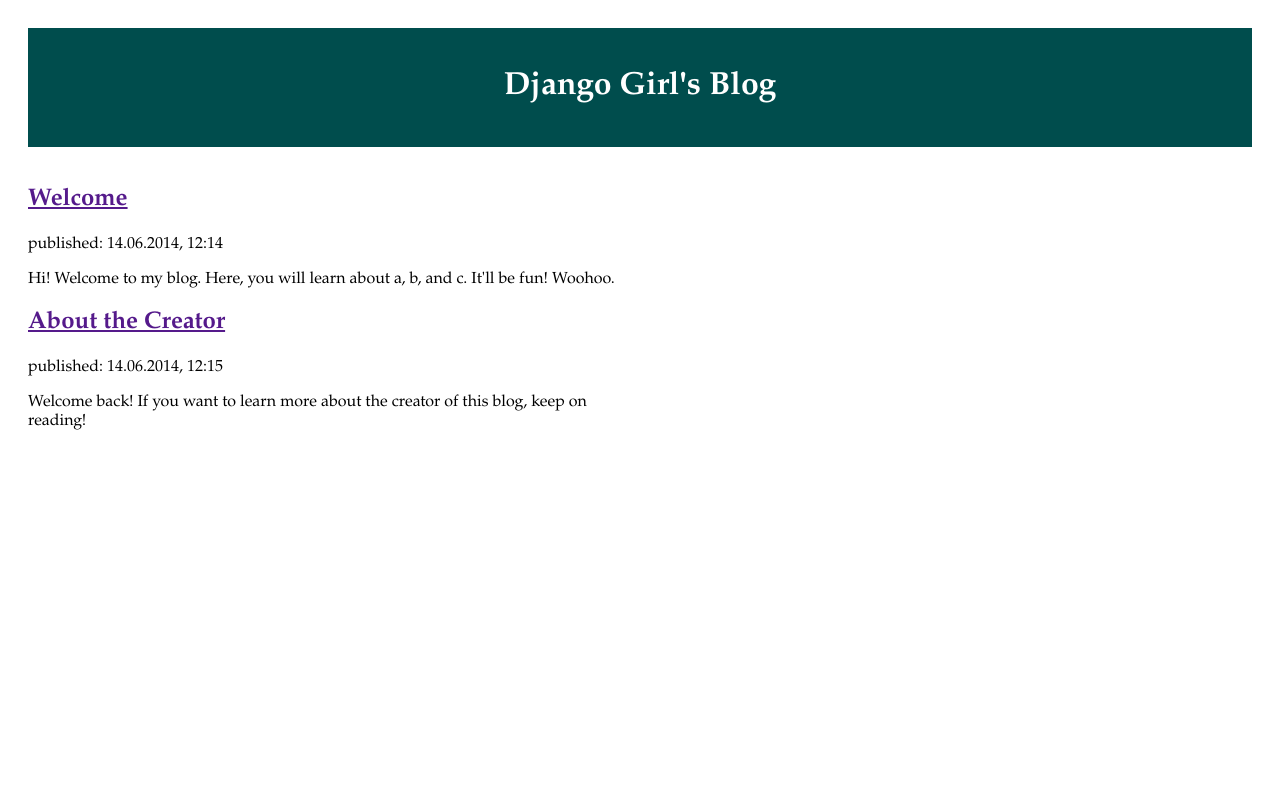
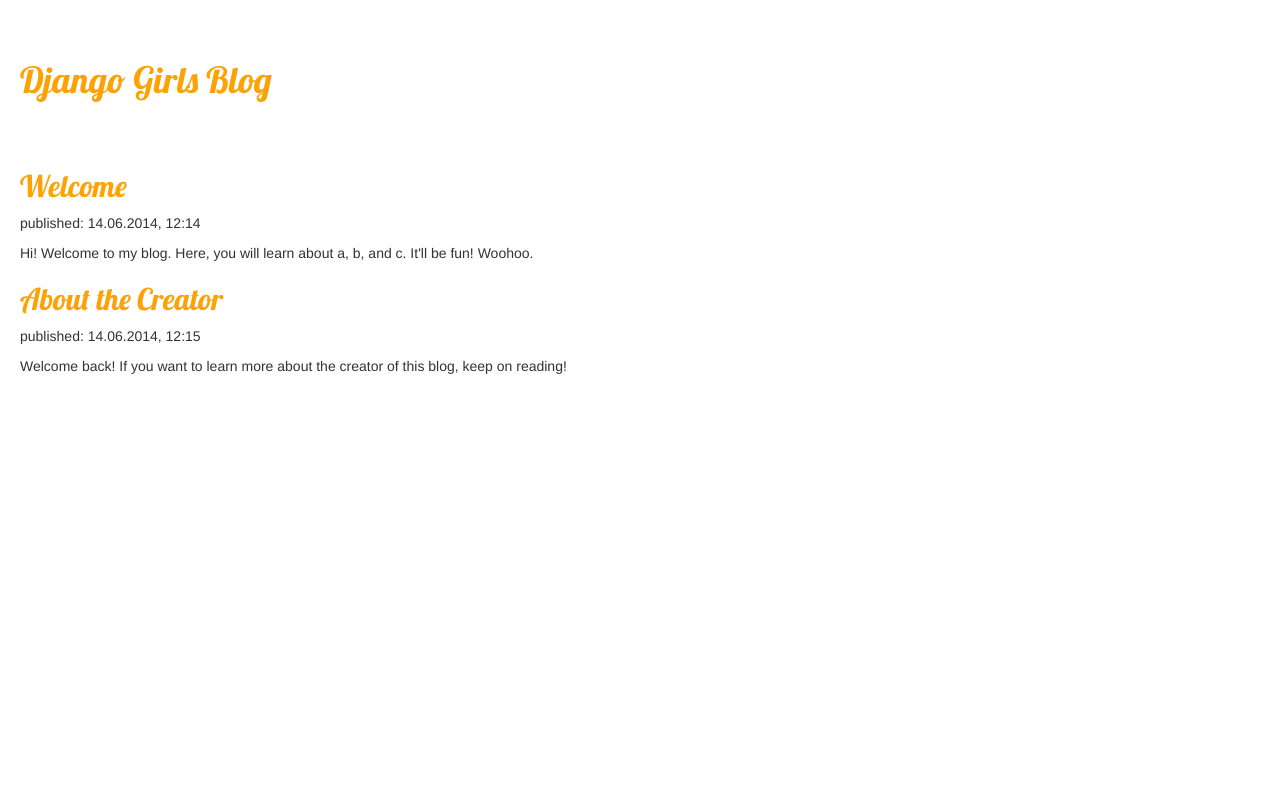
Before and after one commit to nainakaimal/my-first-blog, a Django app: page / in a window 1280 px wide. Run offline with Django 3.2, Linux system fonts and the light colour scheme; some libraries are stand-ins or nearby versions.

Commit message:
Font+color of titles

```diff
--- /dev/null
+++ b/blog/static/css/blog.css
@@ -0,0 +1,13 @@
+h1 a {
+    color: #FCA205;
+     font-family: 'Lobster';
+}
+h2 a {
+    color: #FCA205;
+     font-family: 'Lobster';
+}
+
+
+body {
+    padding-left: 15px;
+}
--- a/blog/templates/blog/post_list.html
+++ b/blog/templates/blog/post_list.html
@@ -1,18 +1,24 @@
+{% load staticfiles %}
+
 <html>
     <head>
-        <title>Naina's blog</title>
+      <link rel="stylesheet" href="//maxcdn.bootstrapcdn.com/bootstrap/3.2.0/css/bootstrap.min.css">
+      <link rel="stylesheet" href="//maxcdn.bootstrapcdn.com/bootstrap/3.2.0/css/bootstrap-theme.min.css">
+      <link rel="stylesheet" href="{% static 'css/blog.css' %}">
+      <link href="//fonts.googleapis.com/css?family=Lobster&subset=latin,latin-ext" rel="stylesheet" type="text/css">
+
+
+      <title>Naina's blog</title>
     </head>
     <body style="padding:20px">
-      <style>
-        body {font-family: Garamond;}
-      </style>
 
-        <div style="background-color:rgb(0,77,77);color:white;">
-          <center>
+
+        <div>
+
             <br />
-            <h1>Django Girl's Blog</h1>
+            <h1><a href="/">Django Girls Blog</a></h1>
             <br />
-          </center>
+
         </div>
 
 {% for post in posts %}
```
